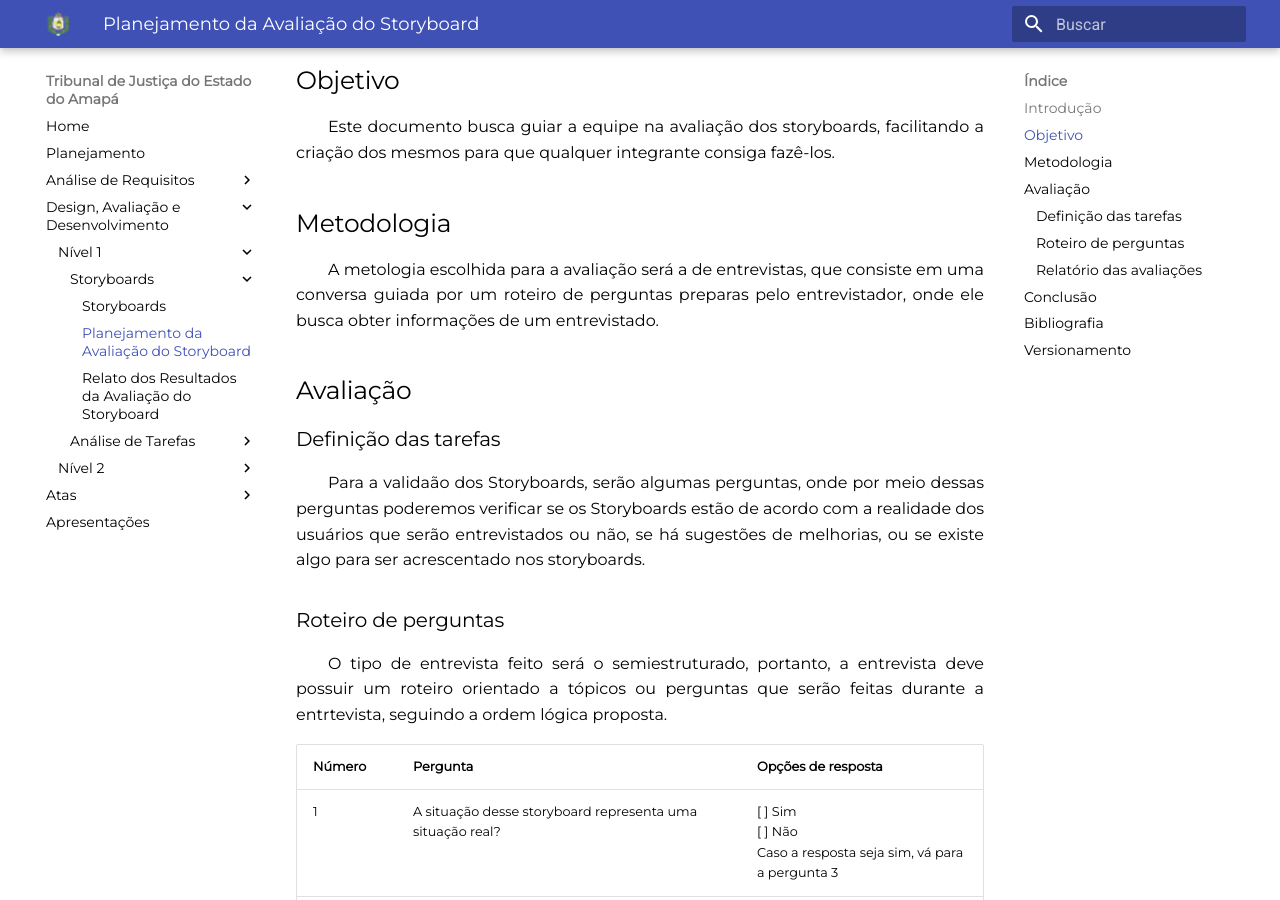
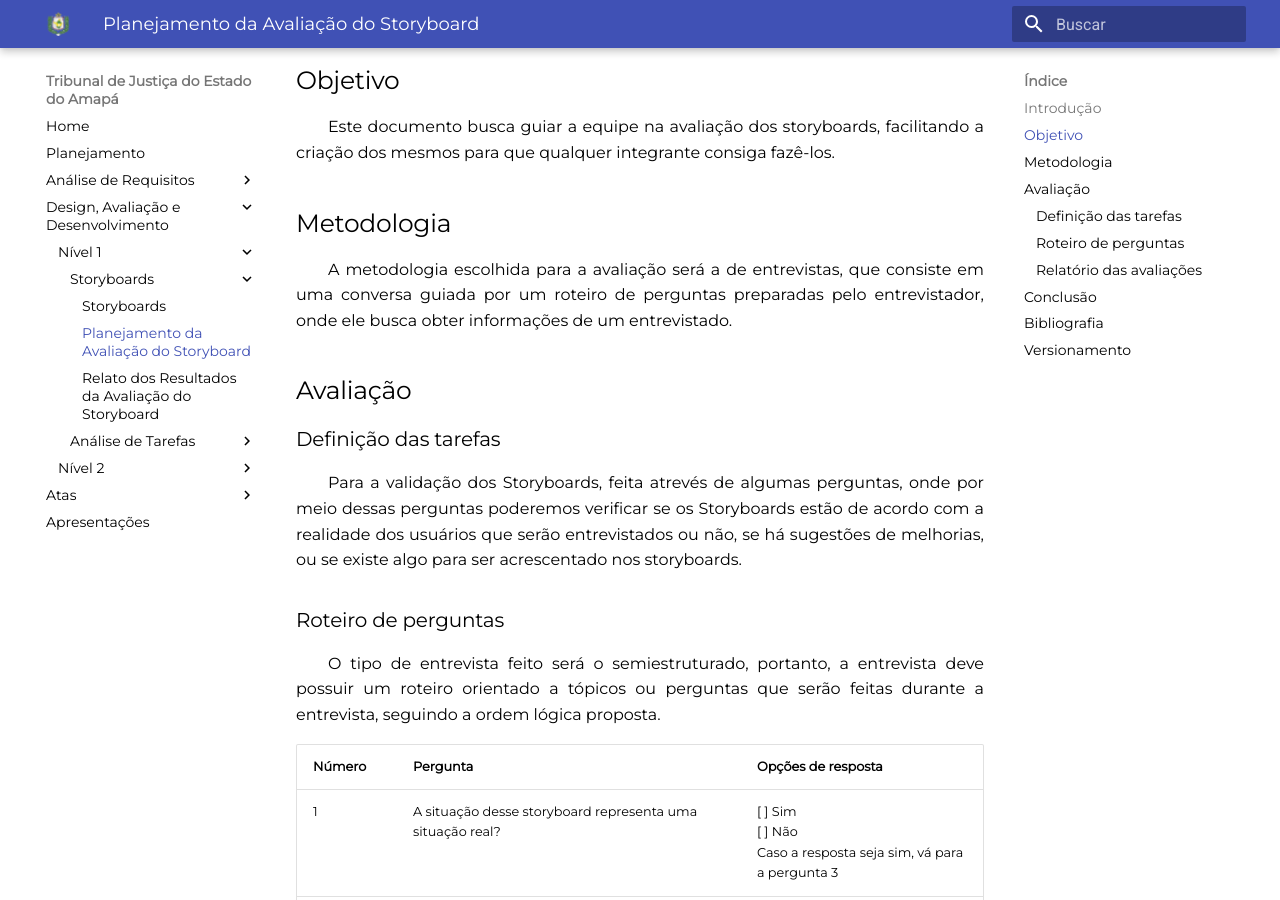
Before and after one commit to Interacao-Humano-Computador/2021.1-Tribunal_de_Justica_do_Amapa, an MkDocs documentation site: the page built from docs/design-ava-des/nivel-1/storyboards/plan-ava-storyboard.md, in a window 1280 px wide and 900 px high, scrolled down 284 px. Built offline with MkDocs 1.6.1 and Material for MkDocs 9.7.7, drawn with Linux system fonts in a browser that asks for light colours; some of the changed text lies outside the part shown.

Commit message:
correcao ortografica

```diff
--- a/docs/design-ava-des/nivel-1/storyboards/plan-ava-storyboard.md
+++ b/docs/design-ava-des/nivel-1/storyboards/plan-ava-storyboard.md
@@ -8,17 +8,17 @@
 
 ## Metodologia
 
-&emsp;&emsp;A metologia escolhida para a avaliação será a de entrevistas, que consiste em uma conversa guiada por um roteiro de perguntas preparas pelo entrevistador, onde ele busca obter informações de um entrevistado.
+&emsp;&emsp;A metodologia escolhida para a avaliação será a de entrevistas, que consiste em uma conversa guiada por um roteiro de perguntas preparadas pelo entrevistador, onde ele busca obter informações de um entrevistado.
 
 ## Avaliação
 
 ### Definição das tarefas
 
-&emsp;&emsp;Para a validaão dos Storyboards, serão algumas perguntas, onde por meio dessas perguntas poderemos verificar se os Storyboards estão de acordo com a realidade dos usuários que serão entrevistados ou não, se há sugestões de melhorias, ou se existe algo para ser acrescentado nos storyboards.
+&emsp;&emsp;Para a validação dos Storyboards, feita atrevés de algumas perguntas, onde por meio dessas perguntas poderemos verificar se os Storyboards estão de acordo com a realidade dos usuários que serão entrevistados ou não, se há sugestões de melhorias, ou se existe algo para ser acrescentado nos storyboards.
 
 ### Roteiro de perguntas
 
-&emsp;&emsp;O tipo de entrevista feito será o semiestruturado, portanto, a entrevista deve possuir um roteiro orientado a tópicos ou perguntas que serão feitas durante a entrtevista, seguindo a ordem lógica proposta.
+&emsp;&emsp;O tipo de entrevista feito será o semiestruturado, portanto, a entrevista deve possuir um roteiro orientado a tópicos ou perguntas que serão feitas durante a entrevista, seguindo a ordem lógica proposta.
 
 | Número | Pergunta | Opções de resposta |
 |--|--|--|
```
Also changed, not shown: other parts of docs/design-ava-des/nivel-1/storyboards/plan-ava-storyboard.md (+1 -0 lines).
